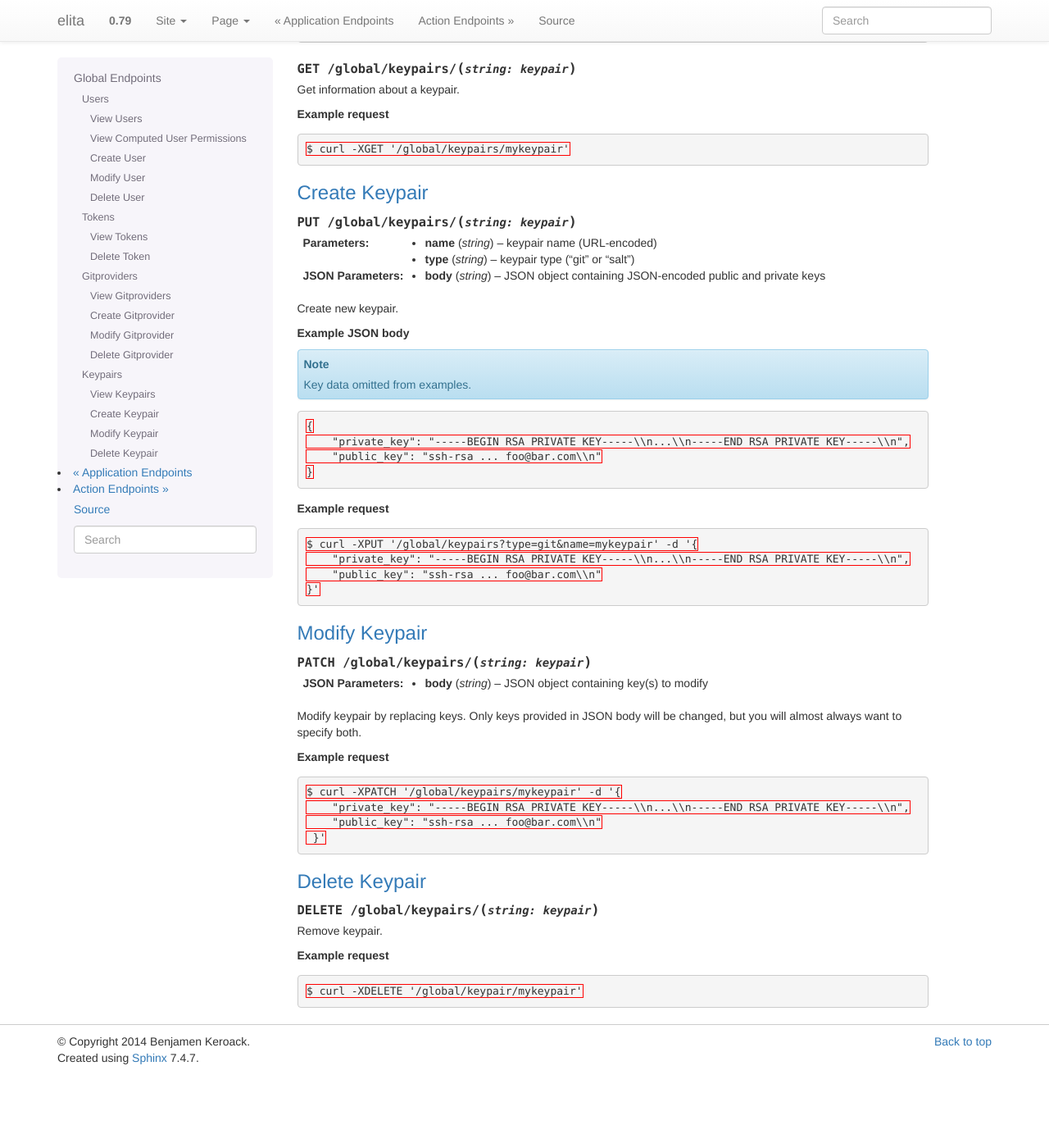
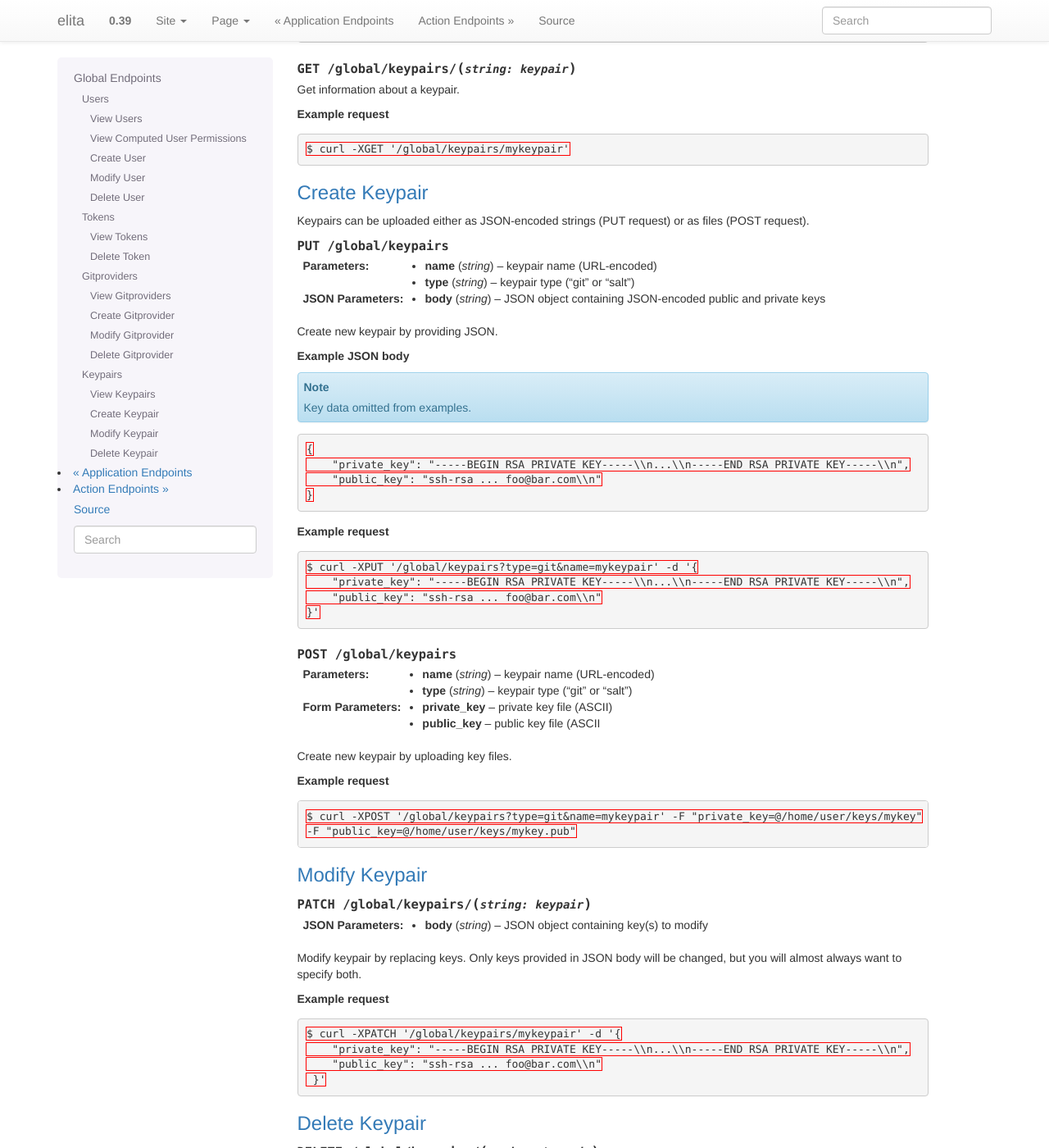
Before and after one commit to bkeroack/elita, a Sphinx documentation site: the page built from doc/global.rst, in a window 1280 px wide and 1400 px high, scrolled down 7298 px. Shown: the whole window at 82% size. Built offline with Sphinx 7.4.7, drawn with Linux system fonts in a browser that asks for light colours; pages that are not in the unit, such as notebooks, are missing from menus; before the commit the page ends 8608 px from its top, so only the background shows below that.

Commit message:
docs for keypair file upload

```diff
--- a/doc/conf.py
+++ b/doc/conf.py
@@ -52,9 +52,9 @@ copyright = u'2014 Benjamen Keroack'
 # built documents.
 #
 # The short X.Y version.
-version = '0.79'
+version = '0.39'
 # The full version, including alpha/beta/rc tags.
-release = '0.79'
+release = '0.39'
 
 # The language for content autogenerated by Sphinx. Refer to documentation
 # for a list of supported languages.
--- a/doc/global.rst
+++ b/doc/global.rst
@@ -451,7 +451,9 @@ View Keypairs
 Create Keypair
 ^^^^^^^^^^^^^^
 
-.. http:put::   /global/keypairs/(string:keypair)
+Keypairs can be uploaded either as JSON-encoded strings (PUT request) or as files (POST request).
+
+.. http:put::   /global/keypairs
 
    :param name: keypair name (URL-encoded)
    :param type: keypair type ("git" or "salt")
@@ -459,7 +461,7 @@ Create Keypair
    :type name: string
    :type type: string
 
-   Create new keypair.
+   Create new keypair by providing JSON.
 
    **Example JSON body**
 
@@ -481,6 +483,24 @@ Create Keypair
           "private_key": "-----BEGIN RSA PRIVATE KEY-----\\n...\\n-----END RSA PRIVATE KEY-----\\n",
           "public_key": "ssh-rsa ... foo@bar.com\\n"
       }'
+
+.. http:post::   /global/keypairs
+
+   :param name: keypair name (URL-encoded)
+   :param type: keypair type ("git" or "salt")
+   :formparameter private_key: private key file (ASCII)
+   :formparameter public_key: public key file (ASCII
+   :type name: string
+   :type type: string
+
+   Create new keypair by uploading key files.
+
+   **Example request**
+
+   .. sourcecode:: http
+
+      $ curl -XPOST '/global/keypairs?type=git&name=mykeypair' -F "private_key=@/home/user/keys/mykey"
+      -F "public_key=@/home/user/keys/mykey.pub"
 
 
 Modify Keypair
```
